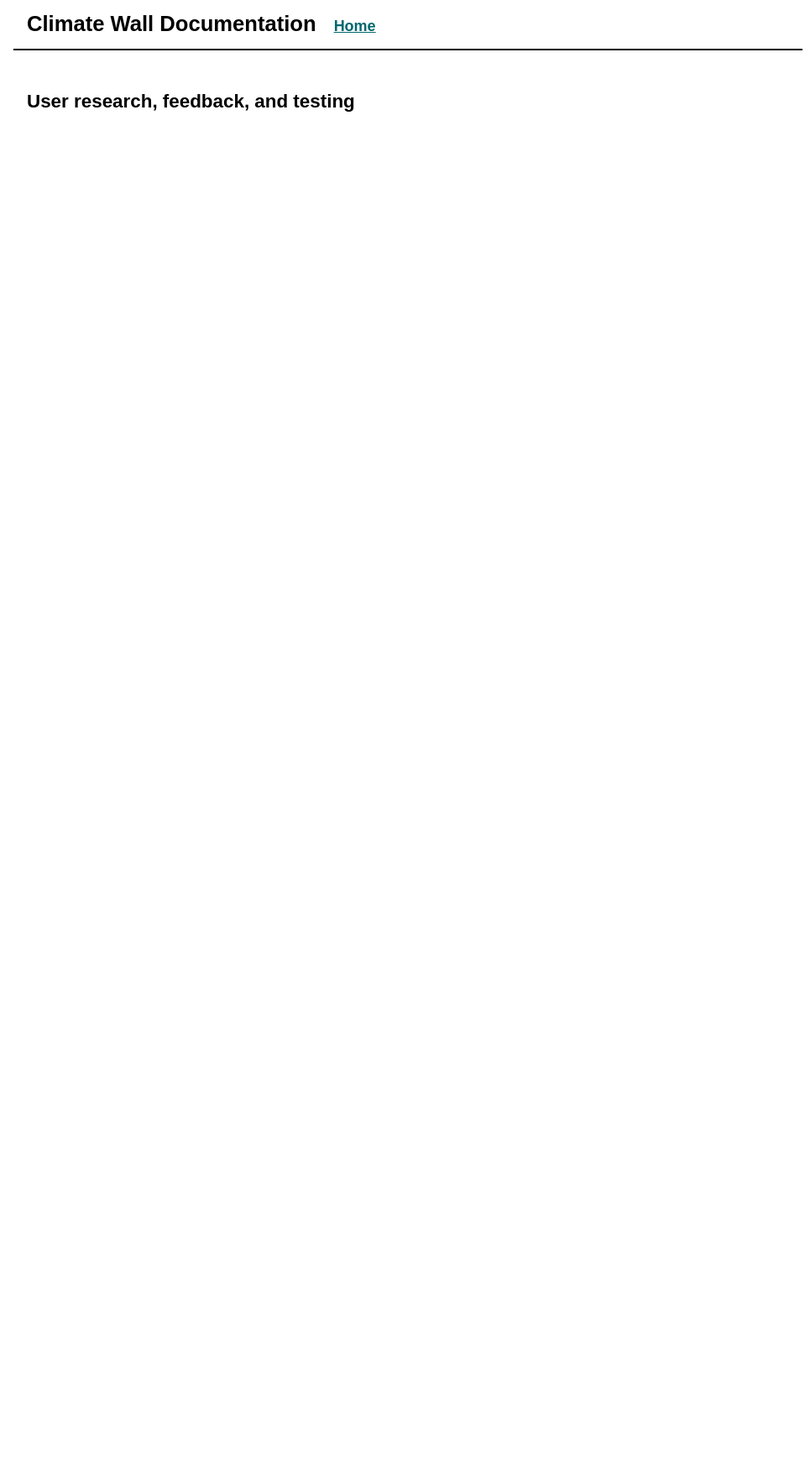
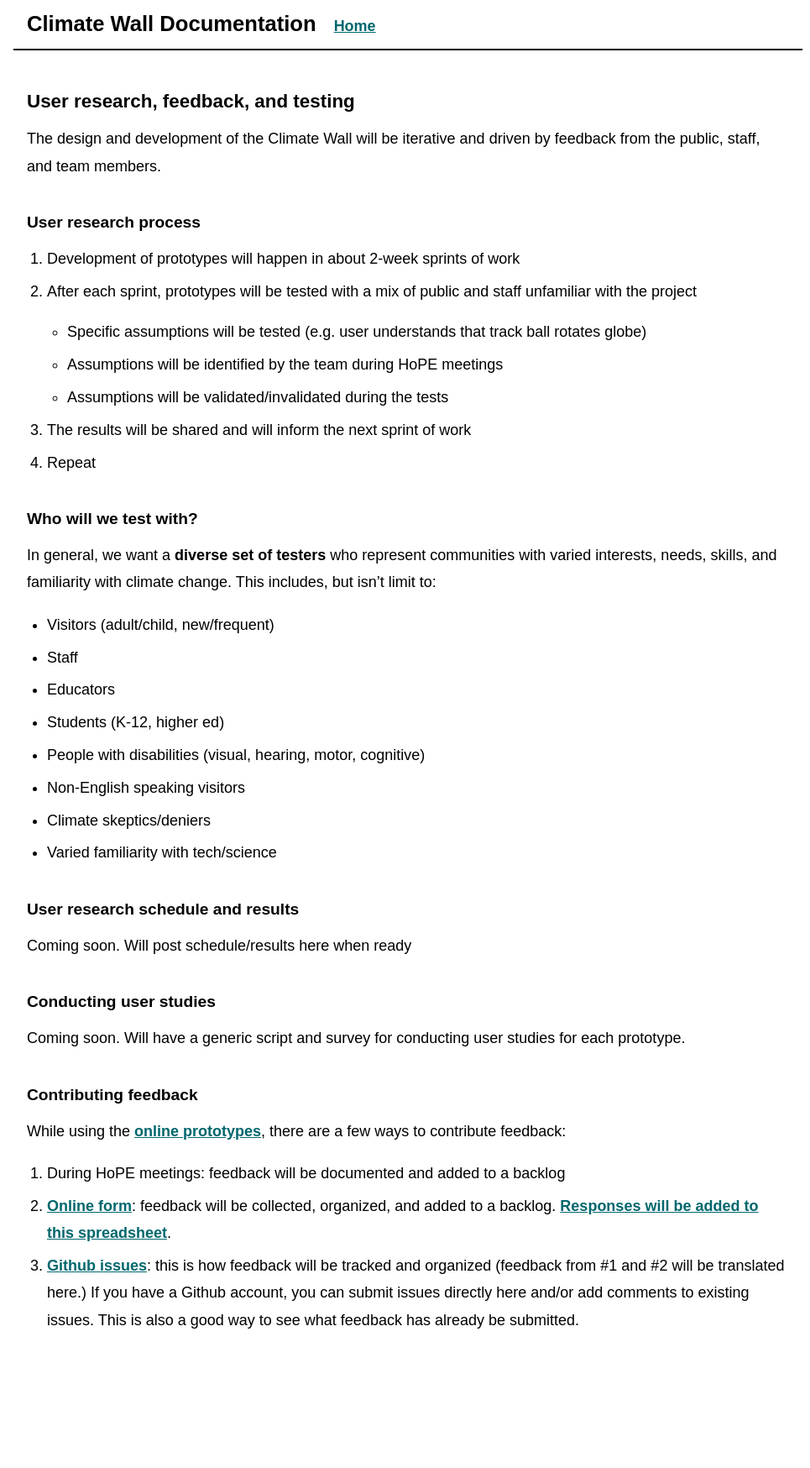
Before and after one commit to beefoo/climate-wall-docs, a Jekyll site: the page built from _research/README.md, in a window 1280 px wide. Shown: the whole page at 84% size, without its empty margins (154-1119 px from the left). Built offline with Jekyll 4.4.1, drawn with Linux system fonts in a browser that asks for light colours; before the commit the page ends 900 px from its top, so only the background shows below that.

Commit message:
content for design and research sections

```diff
--- a/_research/README.md
+++ b/_research/README.md
@@ -5,3 +5,44 @@ title: User research
 ---
 
 ## User research, feedback, and testing
+
+The design and development of the Climate Wall will be iterative and driven by feedback from the public, staff, and team members.
+
+### User research process
+
+1. Development of prototypes will happen in about 2-week sprints of work
+2. After each sprint, prototypes will be tested with a mix of public and staff unfamiliar with the project
+    - Specific assumptions will be tested (e.g. user understands that track ball rotates globe)
+    - Assumptions will be identified by the team during HoPE meetings
+    - Assumptions will be validated/invalidated during the tests
+3. The results will be shared and will inform the next sprint of work
+4. Repeat
+
+### Who will we test with?
+
+In general, we want a **diverse set of testers** who represent communities with varied interests, needs, skills, and familiarity with climate change. This includes, but isn't limit to:
+
+- Visitors (adult/child, new/frequent)
+- Staff
+- Educators
+- Students (K-12, higher ed)
+- People with disabilities (visual, hearing, motor, cognitive)
+- Non-English speaking visitors
+- Climate skeptics/deniers
+- Varied familiarity with tech/science
+
+### User research schedule and results
+
+Coming soon. Will post schedule/results here when ready
+
+### Conducting user studies
+
+Coming soon. Will have a generic script and survey for conducting user studies for each prototype.
+
+### Contributing feedback
+
+While using the [online prototypes](https://beefoo.github.io/climate-lab/), there are a few ways to contribute feedback:
+
+1. During HoPE meetings: feedback will be documented and added to a backlog
+2. [Online form](https://goo.gl/forms/Qipw7xxgCSqpq9dp2): feedback will be collected, organized, and added to a backlog. [Responses will be added to this spreadsheet](https://docs.google.com/spreadsheets/d/1NpO9iBn29Y2jsRMEhafRsJ_b_MPJ9j72z4deZo6XmtY/edit?usp=sharing).
+3. [Github issues](https://github.com/beefoo/climate-lab/issues): this is how feedback will be tracked and organized (feedback from #1 and #2 will be translated here.) If you have a Github account, you can submit issues directly here and/or add comments to existing issues. This is also a good way to see what feedback has already be submitted.
--- a/css/main.scss
+++ b/css/main.scss
@@ -41,6 +41,10 @@ h2 {
   margin: 2.5rem 0 0 0;
   font-size: 1.4rem;
 }
+h3 {
+  margin: 2.5rem 0 0 0;
+  font-size: 1.2rem;
+}
 
 pre {
   background: #ddd;
@@ -83,6 +87,7 @@ table th {
     border-top: 2px solid black;
     margin-top: 0.5rem;
     padding-top: 0.5rem;
+    padding-bottom: 10rem;
   }
 }
 
@@ -141,6 +146,10 @@ p.lead {
   }
 }
 
+ol ol {
+  list-style: lower-alpha;
+}
+
 .button {
   background: $blue;
   color: white;
@@ -176,6 +185,11 @@ p.lead {
 img.bordered {
   border: 5px solid #000;
 }
+.main img {
+  max-width: 100%;
+  height: auto;
+}
+
 .row {
   @include clearfix;
 
```
Also changed, not shown: _design/README.md (+33 -0 lines), _design/principles.md (+2 -0 lines), _design/sketches.md (+13 -0 lines), index.md (+2 -2 lines), assets/HoPE_CC_elevation_MODEL-wall_04-28-17.jpg (added).
